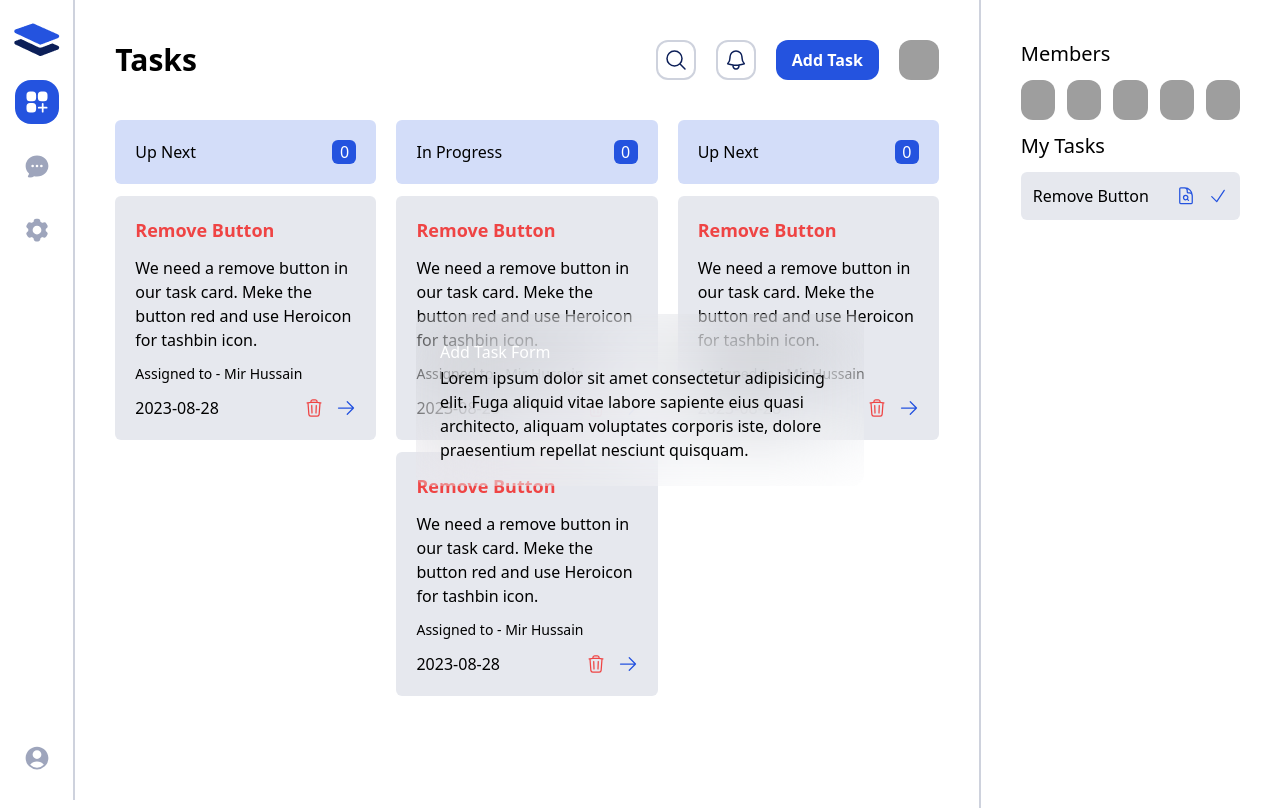
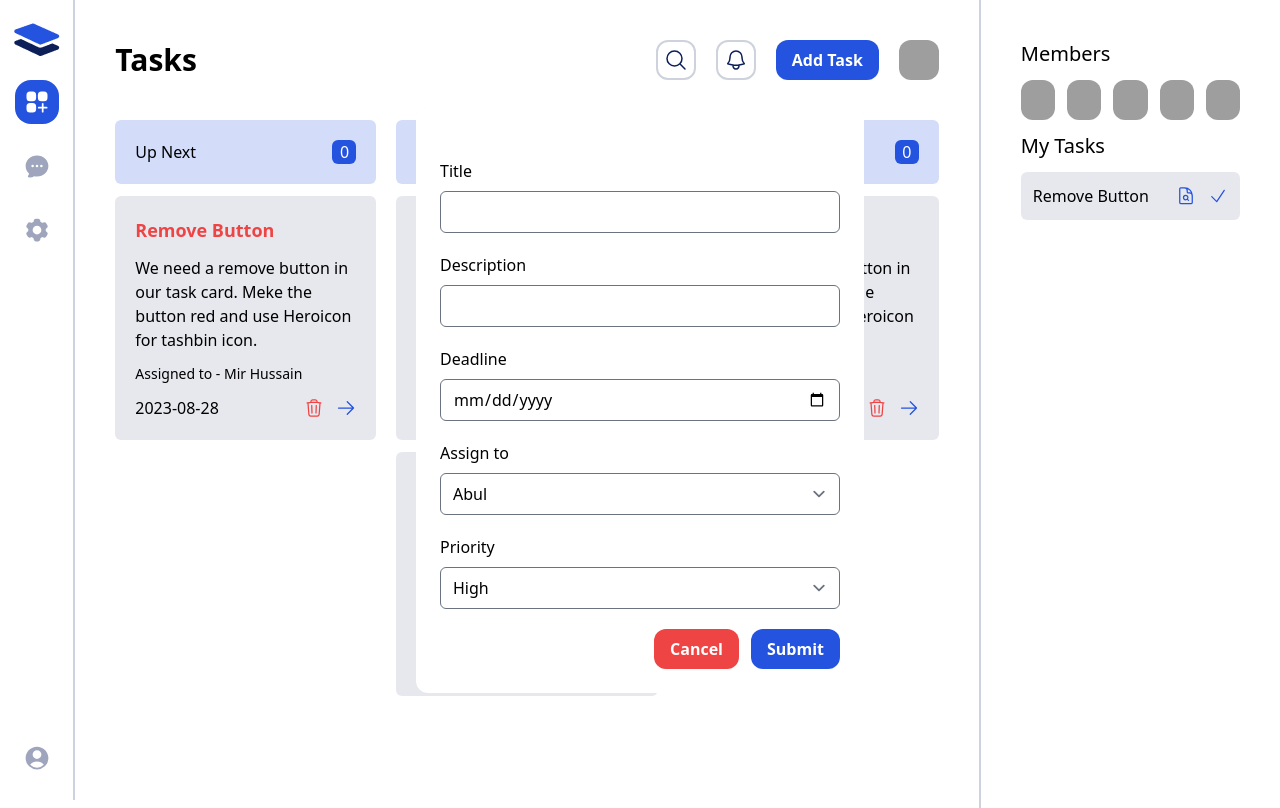
Before and after one commit to rakibul-wdp/redux, a React (Vite) app in the folder ph/taskmaster/: page / in a window 1280 px wide. Both pictures are taken after a click on the button "Add Task". Shown: the top 808 px of the page. Built offline with nearby package versions, Linux system fonts and the light colour scheme; grey boxes are pictures that could not be loaded.

Commit message:
create add task form

```diff
--- a/ph/taskmaster/package.json
+++ b/ph/taskmaster/package.json
@@ -15,12 +15,12 @@
     "@reduxjs/toolkit": "^1.9.5",
     "react": "^18.2.0",
     "react-dom": "^18.2.0",
-    "react-hook-form": "^7.45.4",
+    "react-hook-form": "^7.55.0",
     "react-redux": "^8.1.2",
     "react-router-dom": "^6.15.0"
   },
   "devDependencies": {
-    "@tailwindcss/forms": "^0.5.5",
+    "@tailwindcss/forms": "^0.5.10",
     "@types/react": "^18.2.15",
     "@types/react-dom": "^18.2.7",
     "@vitejs/plugin-react": "^4.0.3",
--- a/ph/taskmaster/src/components/tasks/AddTaskModal.jsx
+++ b/ph/taskmaster/src/components/tasks/AddTaskModal.jsx
@@ -1,10 +1,105 @@
-const AddTaskModal = () => {
+import { useForm } from "react-hook-form";
+
+const AddTaskModal = ({ setIsOpen }) => {
+  const { register, handleSubmit, reset } = useForm();
+
+  const onCancel = () => {
+    reset();
+    setIsOpen(false);
+  };
+
+  const onSubmit = (data) => {
+    console.log(data);
+    onCancel();
+  };
+
   return (
-    <div>
-      Lorem ipsum dolor sit amet consectetur adipisicing elit. Fuga aliquid
-      vitae labore sapiente eius quasi architecto, aliquam voluptates corporis
-      iste, dolore praesentium repellat nesciunt quisquam.
-    </div>
+    <form onSubmit={handleSubmit(onSubmit)}>
+      <div className="flex flex-col mb-5">
+        <label htmlFor="title" className="mb-2">
+          Title
+        </label>
+        <input
+          type="text"
+          id="title"
+          {...register("title")}
+          className="w-full rounded-md"
+        />
+      </div>
+      <div className="flex flex-col mb-5">
+        <label htmlFor="description" className="mb-2">
+          Description
+        </label>
+        <input
+          type="text"
+          id="description"
+          {...register("description")}
+          className="w-full rounded-md"
+        />
+      </div>
+      <div className="flex flex-col mb-5">
+        <label htmlFor="deadline" className="mb-2">
+          Deadline
+        </label>
+        <input
+          type="date"
+          id="date"
+          {...register("date")}
+          className="w-full rounded-md"
+        />
+      </div>
+      <div className="flex flex-col mb-5">
+        <label htmlFor="assign-to" className="mb-2">
+          Assign to
+        </label>
+        <select
+          id="assignedTo"
+          {...register("assignedTo")}
+          className="w-full rounded-md"
+        >
+          <option value="Abul">Abul</option>
+          <option value="Babul">Babul</option>
+          <option value="Cabul">Cabul</option>
+          <option value="Dabul">Dabul</option>
+          <option value="Ebul">Ebul</option>
+          <option value="Fabul">Fabul</option>
+          <option value="Gabul">Gabul</option>
+          <option value="Habul">Habul</option>
+          <option value="Ibul">Ibul</option>
+          <option value="Jabul">Jabul</option>
+          <option value="Kabul">Kabul</option>
+          <option value="Labul">Labul</option>
+        </select>
+      </div>
+      <div className="flex flex-col mb-5">
+        <label htmlFor="priority" className="mb-2">
+          Priority
+        </label>
+        <select
+          id="priority"
+          {...register("priority")}
+          className="w-full rounded-md"
+        >
+          <option value="hight" defaultValue>
+            High
+          </option>
+          <option value="medium">Medium</option>
+          <option value="low">Low</option>
+        </select>
+      </div>
+      <div className="flex gap-3 justify-end">
+        <button
+          type="button"
+          className="btn btn-danger"
+          onClick={() => onCancel()}
+        >
+          Cancel
+        </button>
+        <button type="submit" className="btn btn-primary">
+          Submit
+        </button>
+      </div>
+    </form>
   );
 };
 
--- a/ph/taskmaster/src/components/ui/Modal.jsx
+++ b/ph/taskmaster/src/components/ui/Modal.jsx
@@ -18,7 +18,7 @@ export default function Modal({ isOpen, setIsOpen, title, children }) {
           <div className="flex min-h-full items-center justify-center p-4">
             <DialogPanel
               transition
-              className="w-full max-w-md rounded-xl bg-white/5 p-6 backdrop-blur-2xl duration-300 ease-out data-[closed]:transform-[scale(95%)] data-[closed]:opacity-0"
+              className="w-full max-w-md rounded-xl bg-white p-6 backdrop-blur-2xl duration-300 ease-out data-[closed]:transform-[scale(95%)] data-[closed]:opacity-0"
             >
               <DialogTitle
                 as="h3"
--- a/ph/taskmaster/src/pages/Tasks.jsx
+++ b/ph/taskmaster/src/pages/Tasks.jsx
@@ -33,7 +33,7 @@ const Tasks = () => {
               setIsOpen={setIsOpen}
               title={"Add Task Form"}
             >
-              <AddTaskModal />
+              <AddTaskModal setIsOpen={setIsOpen} />
             </Modal>
             <div className="h-10 w-10 rounded-xl overflow-hidden">
               <img
```
Also changed, not shown: 1 other file (tests, documents, lock files or other folders).
